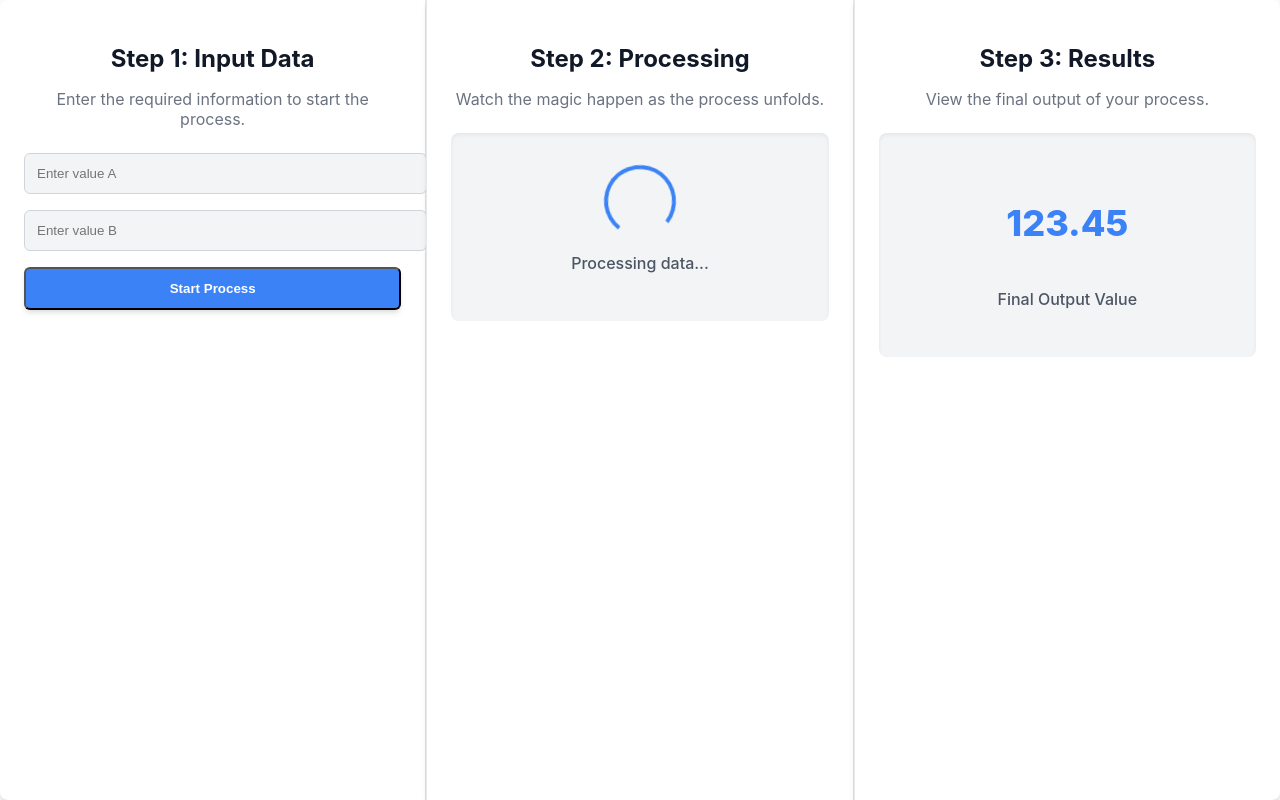
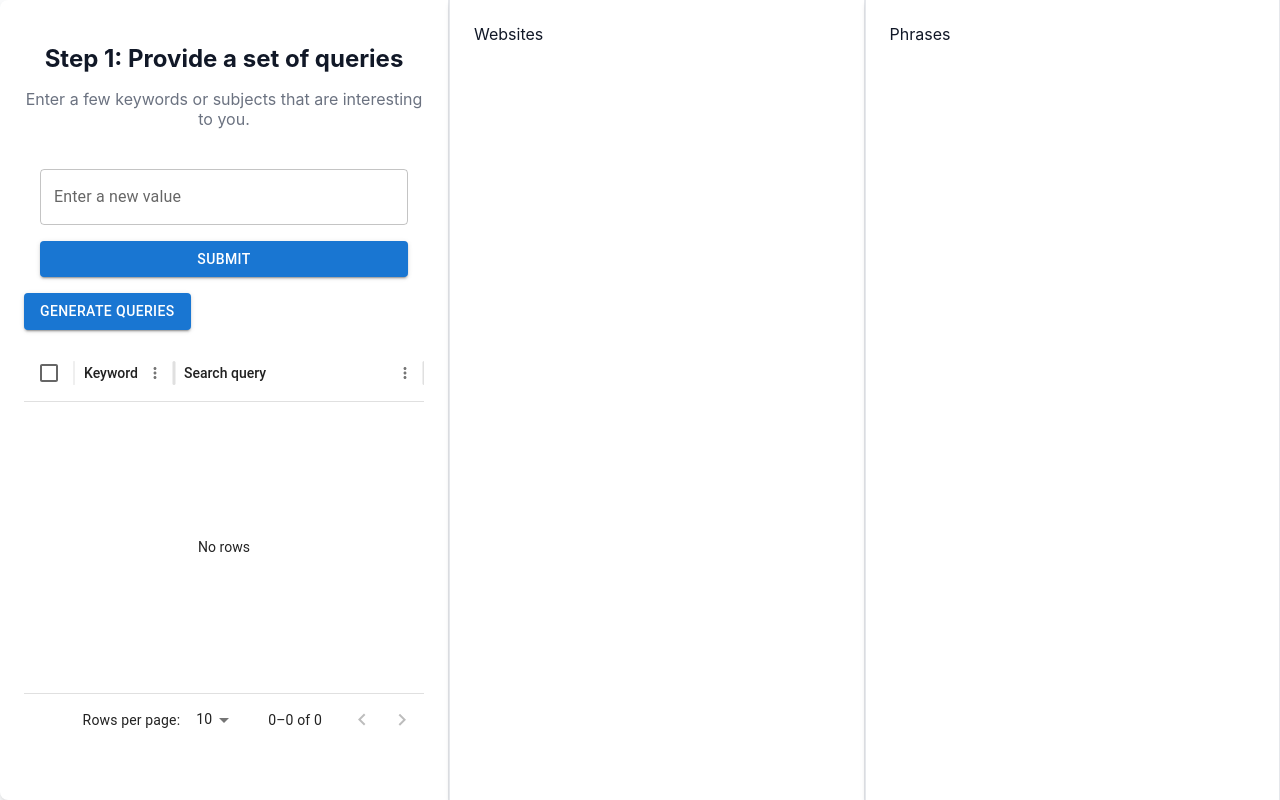
Before and after one commit to puzzle-solver/anki-flashcards-builder, a React (Create React App) app in the folder frontend/: page / in a window 1280 px wide. Built offline with nearby package versions, Linux system fonts and the light colour scheme.

Commit message:
Using material-ui componenents and defining sections inside components folder

```diff
--- a/frontend/package.json
+++ b/frontend/package.json
@@ -3,6 +3,11 @@
   "version": "0.1.0",
   "private": true,
   "dependencies": {
+    "@emotion/react": "^11.14.0",
+    "@emotion/styled": "^11.14.1",
+    "@mui/icons-material": "^7.3.0",
+    "@mui/material": "^7.3.0",
+    "@mui/x-data-grid": "^8.9.2",
     "@testing-library/dom": "^10.4.1",
     "@testing-library/jest-dom": "^6.6.4",
     "@testing-library/react": "^16.3.0",
--- a/frontend/src/App.js
+++ b/frontend/src/App.js
@@ -1,70 +1,30 @@
-import './App.css';
+import "./App.css"
+import QuerySection from "./components/QuerySection"
 
 
-// Main App component
+function WebsiteSection() {
+    return (
+    <div className="section section-middle">
+      Websites
+    </div>
+    )
+}
+
+function PhrasesSection() {
+  return (
+    <div className="section section-middle">
+      Phrases
+    </div>
+  )
+}
+
+
 function App() {
   return (
   <div className="app-container">
-
-    {/* Left Section - Input */}
-    <div className="section section-left rounded-t-lg">
-      <h2 className="title text-blue-600">
-        Step 1: Input Data
-      </h2>
-      <p className="subtitle">
-        Enter the required information to start the process.
-      </p>
-      <div className="input-group">
-        <input
-          type="text"
-          placeholder="Enter value A"
-          className="input-field"
-        />
-        <input
-          type="text"
-          placeholder="Enter value B"
-          className="input-field"
-        />
-        <button className="action-button">
-          Start Process
-        </button>
-      </div>
-    </div>
-
-    {/* Middle Section - Process */}
-    <div className="section section-middle">
-      <h2 className="title text-green-600">
-        Step 2: Processing
-      </h2>
-      <p className="subtitle">
-        Watch the magic happen as the process unfolds.
-      </p>
-      <div className="content-box">
-        {/* Example of a dynamic state/loading indicator */}
-        <div className="spin-loader"></div>
-        <p className="processing-text">
-          Processing data...
-        </p>
-      </div>
-    </div>
-
-    {/* Right Section - Output */}
-    <div className="section section-right rounded-b-lg">
-      <h2 className="title text-red-600">
-        Step 3: Results
-      </h2>
-      <p className="subtitle">
-        View the final output of your process.
-      </p>
-      <div className="content-box">
-        <p className="output-value">
-          123.45
-        </p>
-        <p className="output-label">
-          Final Output Value
-        </p>
-      </div>
-    </div>
+    <QuerySection />
+    <WebsiteSection />
+    <PhrasesSection />
   </div>
   );
 };
--- /dev/null
+++ b/frontend/src/components/QuerySection.js
@@ -0,0 +1,123 @@
+import { useState } from 'react';
+import { DataGrid } from '@mui/x-data-grid';
+import Paper from '@mui/material/Paper';
+import TextField from '@mui/material/TextField';
+import Button from '@mui/material/Button';
+import Box from '@mui/material/Box';
+import List from '@mui/material/List';
+import ListItem from '@mui/material/ListItem';
+import ListItemAvatar from '@mui/material/ListItemAvatar';
+import ListItemIcon from '@mui/material/ListItemIcon';
+import ListItemText from '@mui/material/ListItemText';
+import IconButton from '@mui/material/IconButton';
+import DeleteIcon from '@mui/icons-material/Delete';
+import Avatar from '@mui/material/Avatar';
+
+
+function TextInput( { keywords, setKeywords }) {
+  const [inputValue, setInputValue] = useState('');
+
+  // This function is called when the user presses Enter
+  const handleEnterPress = (event) => {
+    // Check if the pressed key is 'Enter'
+    if (event.key === 'Enter') {
+      // Prevent the default form submission behavior (if any)
+      event.preventDefault();
+
+      // Call the submit logic
+      handleSubmit();
+    }
+  };
+
+  // This function is called on button click or Enter key press
+  const handleSubmit = () => {
+    if (inputValue.trim() !== '') {
+      setKeywords([...keywords, inputValue]);
+      setInputValue(''); // Clear the input field after submission
+    }
+  };
+
+  const deleteItem = (i) => {
+    setKeywords(keywords.filter((query, index) => index !== i));
+  }
+
+  return (
+    <Box sx={{ p: 2, display: 'flex', flexDirection: 'column', gap: 2, maxWidth: 400 }}>
+      <TextField
+        label="Enter a new value"
+        variant="outlined"
+        value={inputValue}
+        onChange={(e) => setInputValue(e.target.value)}
+        onKeyDown={handleEnterPress} // Attach the event handler here
+      />
+
+      {/* An optional submit button */}
+      <Button variant="contained" onClick={handleSubmit}>
+        Submit
+      </Button>
+
+      {/* Display the submitted values */}
+      {keywords.length > 0 && (
+        <Box>
+          {keywords.map((value, index) => (
+            <List>
+            <ListItem
+                  secondaryAction={
+                    <IconButton edge="end" aria-label="delete" onClick={() => deleteItem(index)}>
+                      <DeleteIcon/>
+                    </IconButton>
+                  }
+            >
+            <ListItemText primary={value}/>
+            </ListItem>
+            </List>
+          ))}
+        </Box>
+      )}
+    </Box>
+  );
+}
+
+
+export default function QuerySection() {
+  const [keywords, setKeywords] = useState([]);
+  const [queries, setQueries] = useState([]);
+  function FetchQueries() {
+    setQueries([
+        {"id": 1, "keyword": "music", "text": "Who is the most known singer from the 80s?"},
+        {"id": 2, "keyword": "history", "text": "What is the brief history of Quing dinasty?"}
+    ])
+  }
+  const columns = [
+    { field: "keyword", headerName: "Keyword"},
+    { field: "text", headerName: "Search query", width: 250 },
+  ]
+  const paginationModel = { page: 0, pageSize: 10 };
+  return (
+    <div className="section section-left rounded-t-lg">
+      <h2 className="title text-blue-600">
+        Step 1: Provide a set of queries
+      </h2>
+      <p className="subtitle">
+        Enter a few keywords or subjects that are interesting to you.
+      </p>
+      <TextInput keywords={keywords} setKeywords={setKeywords} />
+
+      <Button variant="contained" onClick={FetchQueries}>
+        Generate queries
+      </Button>
+
+    <Box sx={{ height: 400, width: 400, mt: 2, minwidth: 0  }}>
+    <DataGrid
+        rows={queries}
+        columns={columns}
+        initialState={{ pagination: { paginationModel } }}
+        pageSizeOptions={[5, 10]}
+        checkboxSelection
+        sx={{ border: 0 }}
+    />
+     </Box>
+
+    </div>
+  )
+}
```
